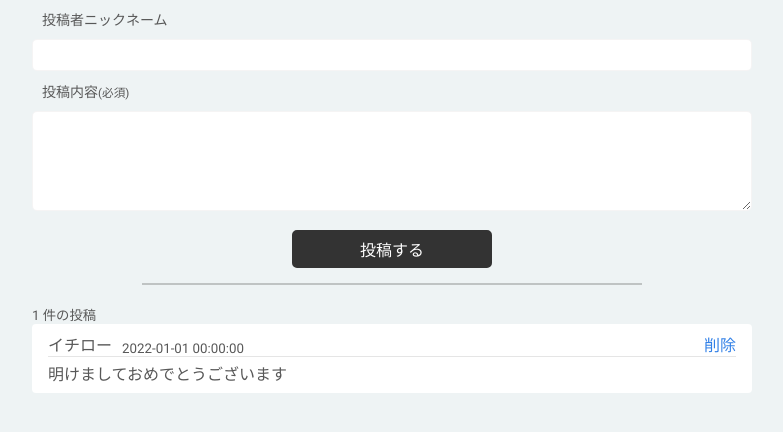
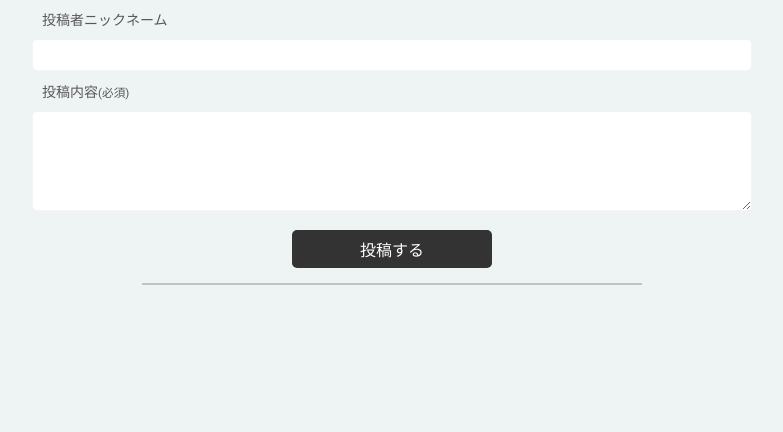
Before and after one commit to uriuriboo/web-message-board, a PHP site: page / in a window 1280 px wide. Shown: the part 79-511 px from the top of the page, without its empty margins (248-1031 px from the left). Run offline with PHP 8.4, Linux system fonts and the light colour scheme; a stand-in replaces the project's code that opens the database connection.

Commit message:
initial commit

```diff
--- a/public/index.php
+++ b/public/index.php
@@ -1,3 +1,12 @@
+<?php
+require_once(__DIR__ . '/../src/db_connect.php');
+
+if (isset($_POST['action_type']) && $_POST['action_type']) {
+    if ($_POST["action_type"] === 'insert') {
+        require_once(__DIR__ . '/../src/insert_message.php');
+    }
+}
+?>
 <!DOCTYPE html>
 <html>
 
@@ -30,22 +39,6 @@
         </div>
         <hr class="page-divider" />
         <div class="message-list-cover">
-            <small>
-                1 件の投稿
-            </small>
-            <div class="message-item">
-                <div class="message-title">
-                    <div>イチロー</div>
-                    <small>2022-01-01 00:00:00</small>
-                    <div class="spacer"></div>
-                    <form action="/" method="post" style="text-align:right">
-                        <input type="hidden" name="id" value="" />
-                        <input type="hidden" name="action_type" value="delete" />
-                        <button type="submit" class="message-delete-button">削除</button>
-                    </form>
-                </div>
-                <p class="message-line">明けましておめでとうございます</p>
-            </div>
         </div>
     </div>
 </body>
```
